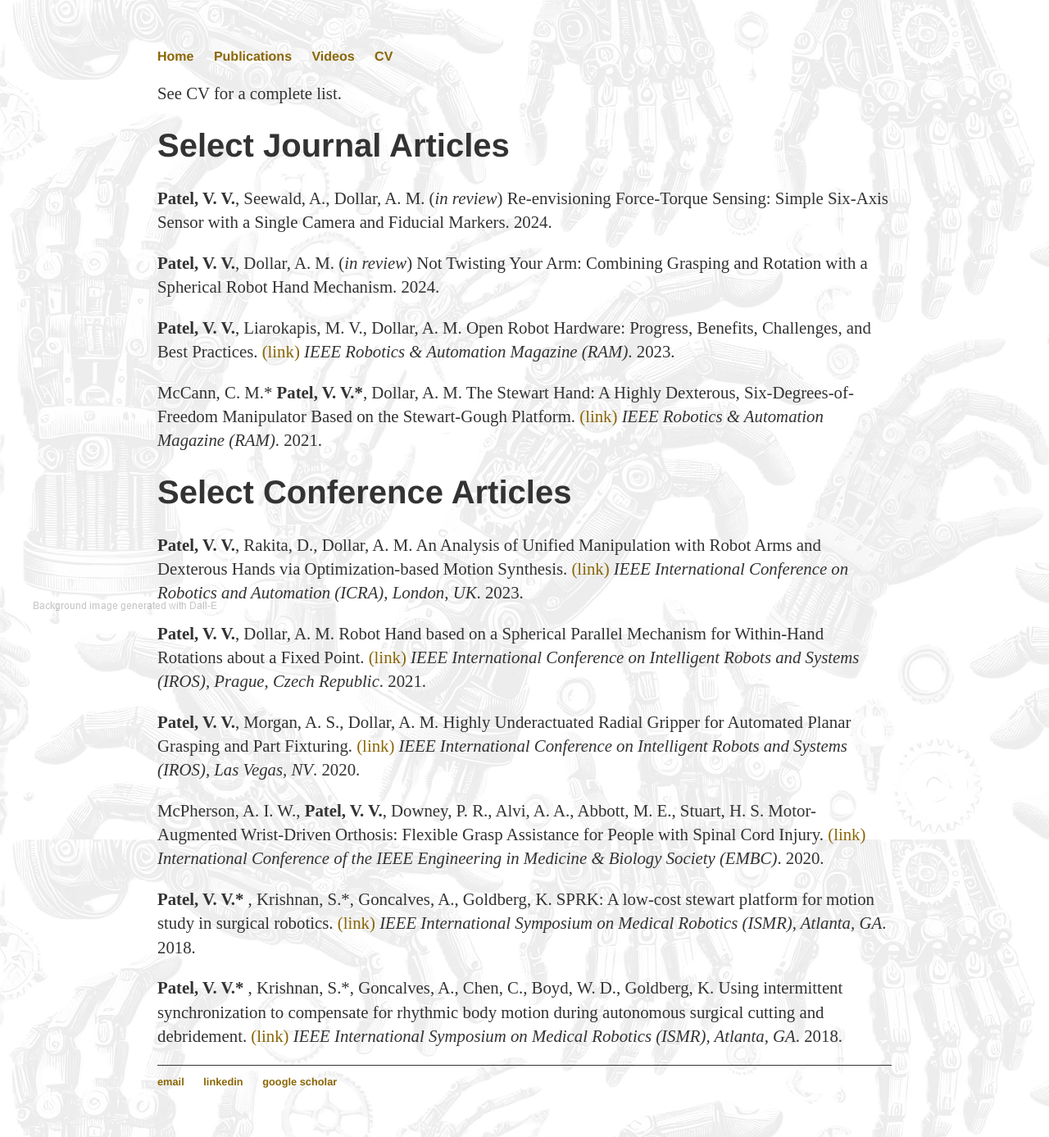
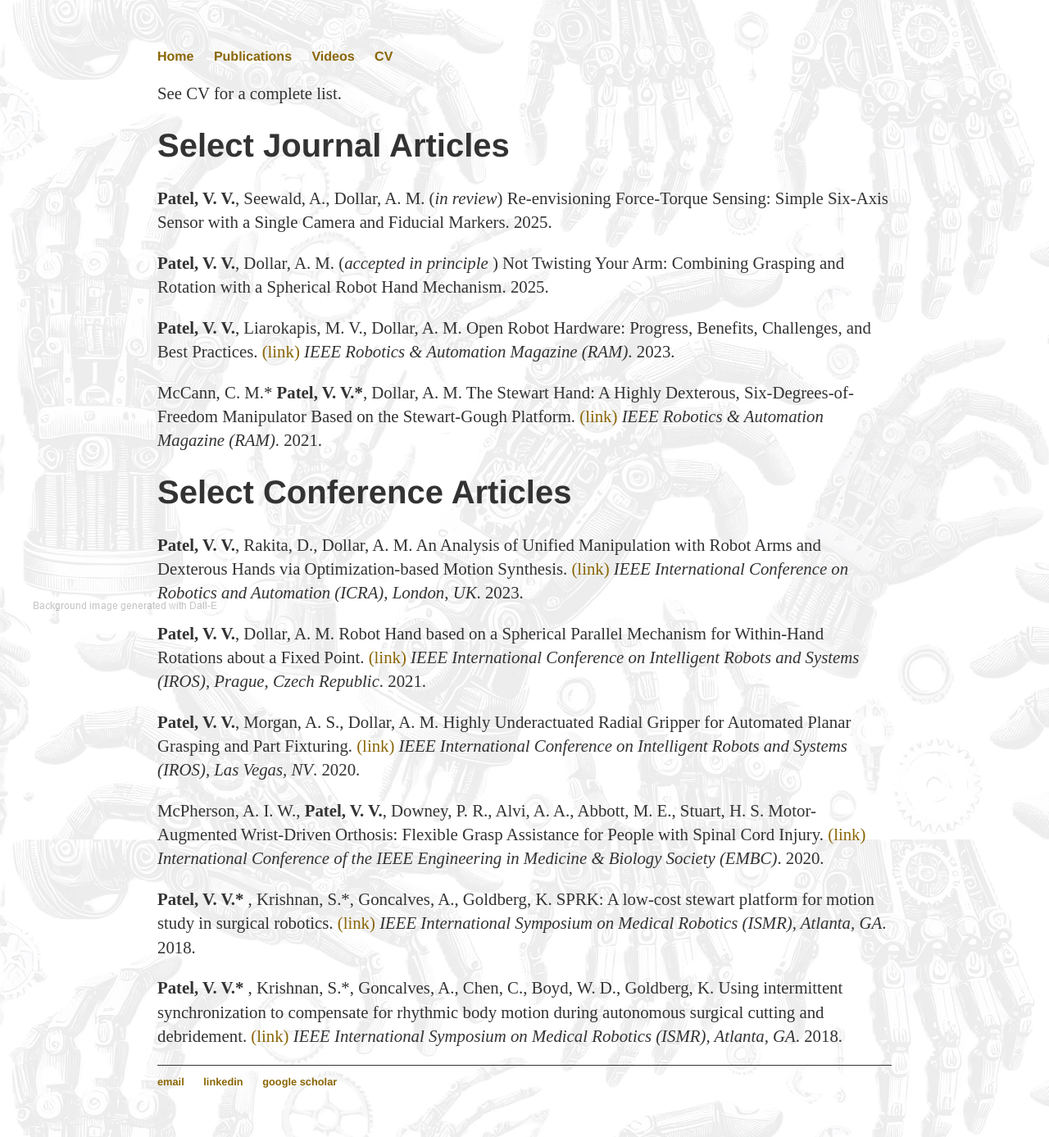
Before and after one commit to patelvatsalv/patelvatsalv.github.io, a Jekyll site: the page built from publications.html, in a window 1280 px wide. Shown: the whole page at 82% size. Built offline with Jekyll 4.4.1, drawn with Linux system fonts in a browser that asks for light colours.

Commit message:
Update publications.html

```diff
--- a/publications.html
+++ b/publications.html
@@ -13,9 +13,9 @@
 
 <h1>Select Journal Articles</h1>
 
-<p><b>Patel, V. V.</b>, Seewald, A., Dollar, A. M. (<i>in review</i>) Re-envisioning Force-Torque Sensing: Simple Six-Axis Sensor with a Single Camera and Fiducial Markers. 2024. </p>
+<p><b>Patel, V. V.</b>, Seewald, A., Dollar, A. M. (<i>in review</i>) Re-envisioning Force-Torque Sensing: Simple Six-Axis Sensor with a Single Camera and Fiducial Markers. 2025. </p>
 
-<p><b>Patel, V. V.</b>, Dollar, A. M. (<i>in review</i>) Not Twisting Your Arm: Combining Grasping and Rotation with a Spherical Robot Hand Mechanism. 2024. </p>
+<p><b>Patel, V. V.</b>, Dollar, A. M. (<i>accepted in principle </i>) Not Twisting Your Arm: Combining Grasping and Rotation with a Spherical Robot Hand Mechanism. 2025. </p>
 
 <p><b>Patel, V. V.</b>, Liarokapis, M. V., Dollar, A. M. Open Robot Hardware: Progress, Benefits, Challenges, and Best Practices. <a href="https://www.eng.yale.edu/grablab/pubs/Patel_RAM2023.pdf">(link)</a> <i>IEEE Robotics & Automation Magazine (RAM)</i>. 2023. </p>
 
```
